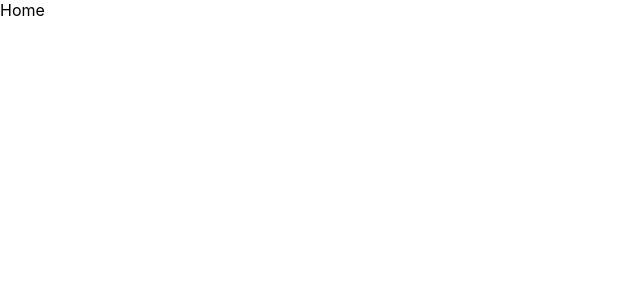
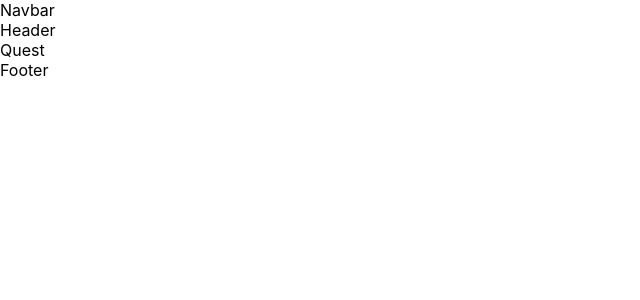
Before and after one commit to Anshuman1609/thence_assignment, a React (Create React App) app: page / in a window 1280 px wide. Shown: the top 300 px of the page, without its empty margins (0-640 px from the left). Built offline with nearby package versions, Linux system fonts and the light colour scheme.

Commit message:
structured the home page

```diff
--- /dev/null
+++ b/src/components/footer/Footer.js
@@ -0,0 +1,10 @@
+import "./footer.css";
+import React from 'react'
+
+const Footer = () => {
+  return (
+    <div>Footer</div>
+  )
+}
+
+export default Footer
--- /dev/null
+++ b/src/components/header/Header.js
@@ -0,0 +1,10 @@
+import "./header.css";
+import React from 'react'
+
+const Header = () => {
+    return (
+        <div>Header</div>
+    )
+}
+
+export default Header
--- /dev/null
+++ b/src/components/navbar/Navbar.js
@@ -0,0 +1,10 @@
+import "./navbar.css";
+import React from 'react'
+
+const Navbar = () => {
+    return (
+        <div>Navbar</div>
+    )
+}
+
+export default Navbar
--- /dev/null
+++ b/src/components/quest/Quest.js
@@ -0,0 +1,10 @@
+import "./quest.css";
+import React from 'react'
+
+const Quest = () => {
+    return (
+        <div>Quest</div>
+    )
+}
+
+export default Quest
--- a/src/pages/home/Home.js
+++ b/src/pages/home/Home.js
@@ -1,9 +1,20 @@
 import React from 'react';
 import "./home.css";
+import Navbar from "../../components/navbar/Navbar.js";
+import Header from "../../components/header/Header.js";
+import Quest from "../../components/quest/Quest.js";
+import Footer from "../../components/footer/Footer.js";
 
 const Home = () => {
     return (
-        <div>Home</div>
+        <>
+            <Navbar />
+            <Header />
+            <div>
+                <Quest />
+            </div>
+            <Footer />
+        </>
     )
 }
 
```
Also changed, not shown: src/components/footer/footer.css (added), src/components/header/header.css (added), src/components/navbar/navbar.css (added), src/components/quest/quest.css (added).
